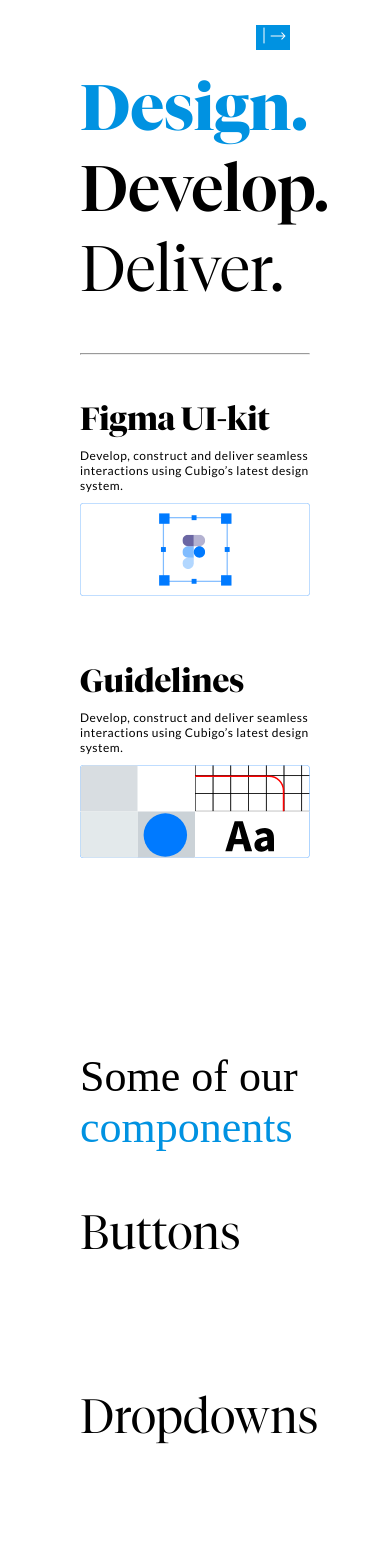
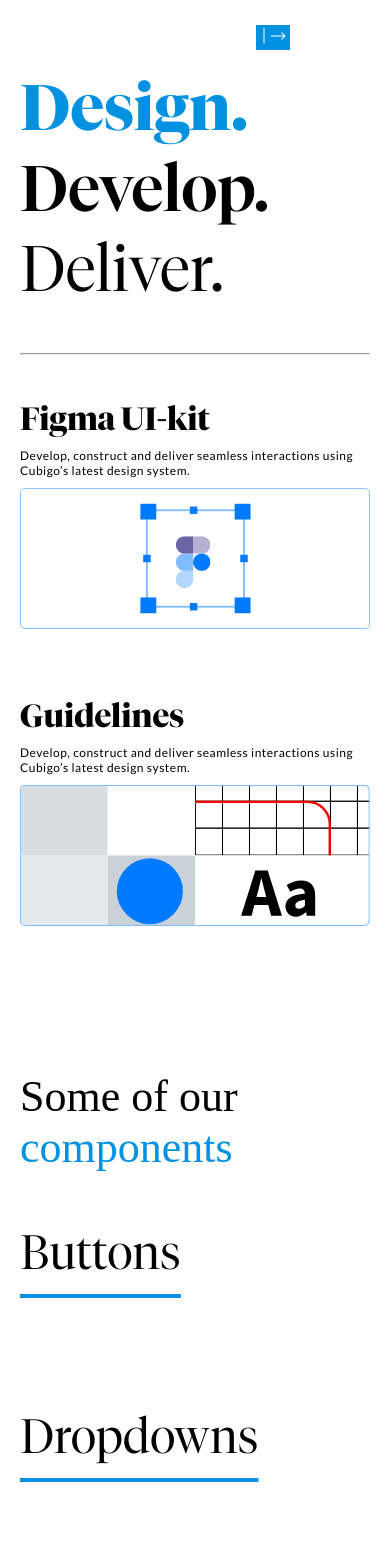
Before and after one commit to verve-nouf/design-system, a Vue app: page / in a window 390 px wide. Shown: the top 1568 px of the page. Built offline with nearby package versions, Linux system fonts and the light colour scheme.

Commit message:
Fixed mobile and hover underline

```diff
--- a/src/views/HomeView.vue
+++ b/src/views/HomeView.vue
@@ -196,6 +196,12 @@ window.addEventListener('DOMContentLoaded', () => {
 
 #design-h3 {
   color: #0092E1;
+}
+
+.text-section #hoverOne, .text-section #hoverTwo, .text-section #hoverThree  {
+  text-decoration: underline #0092E1;
+  text-underline-offset: 25px;
+  cursor: pointer;
 }
 
 .page-container {
@@ -436,11 +442,15 @@ window.addEventListener('DOMContentLoaded', () => {
 
   .hero {
     margin-left: 0;
+    padding: 0 20px;
   }
+
 
   .hero-content-block {
     margin-left: 0;
     flex-direction: column;
+    padding: 0 20px;
+    row-gap: 50px;
   }
 
   .content-button {
@@ -462,6 +472,7 @@ window.addEventListener('DOMContentLoaded', () => {
 
   .page-seperator {
     margin-left: 0;
+    padding: 0 20px;
   }
 
   .text-section a {
@@ -477,9 +488,12 @@ window.addEventListener('DOMContentLoaded', () => {
     flex-direction: column;
   }
 
+  .component-section-block {
+    padding: 0 20px;
+  }
 
   .animation-section img {
-    width: 100px;
+    width: 300px;
   }
 
   .resource-image img {
@@ -498,6 +512,10 @@ window.addEventListener('DOMContentLoaded', () => {
 
   .hero-image img {
     display: none;
+  }
+
+  .resource-section-block {
+    padding: 0 20px;
   }
 }
 
```
